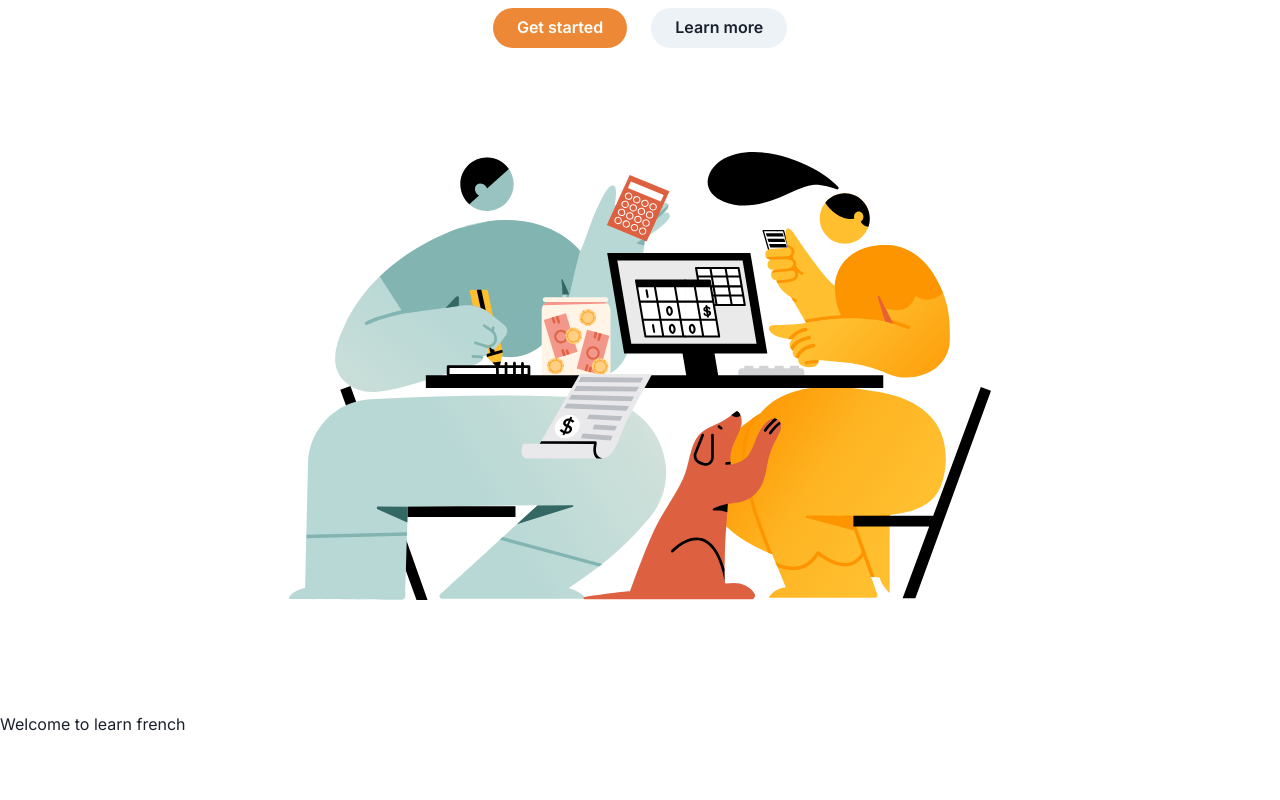
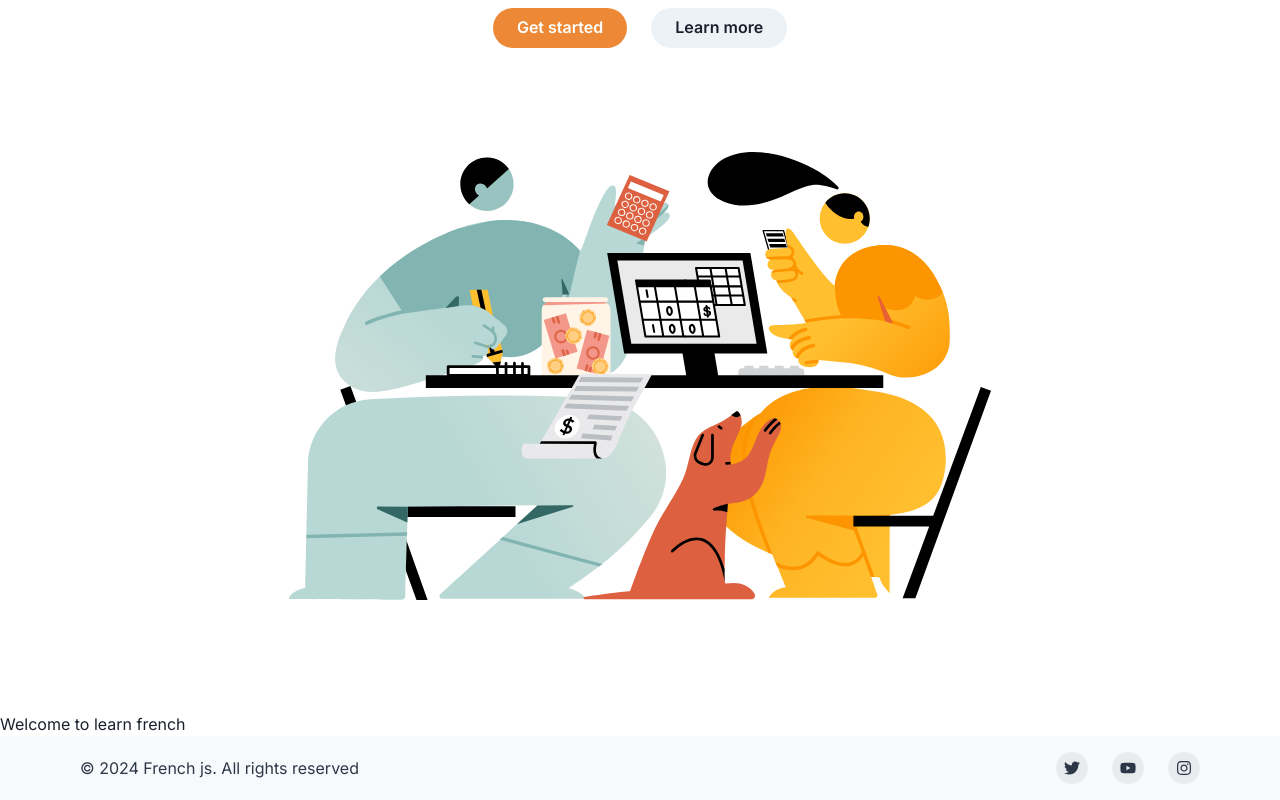
Before and after one commit to thesaint225/frenchjs, a Next.js app: page / in a window 1280 px wide. Shown: the part 424-1224 px from the top of the page. Before the commit the page ends 1160 px from the top, so only its background shows below. Built offline with nearby package versions, Linux system fonts and the light colour scheme; no server answers; the database is empty.

Commit message:
working on  the github issue

```diff
--- a/app/page.jsx
+++ b/app/page.jsx
@@ -1,6 +1,7 @@
 import connecteDb from "@/config/db";
 import Blog from "@/models/posts";
 import CallToActionWithIllustration from "@/components/Hero";
+import SmallWithSocial from "@/components/footer";
 import { signIn } from "@/auth";
 
 export default async function Home() {
@@ -54,6 +55,7 @@ export default async function Home() {
       <CallToActionWithIllustration />
 
       <h1>Welcome to learn french</h1>
+      <SmallWithSocial />
     </>
   );
 }
--- a/components/footer.jsx
+++ b/components/footer.jsx
@@ -1,3 +1,5 @@
+"use client";
+
 import {
   Box,
   chakra,
@@ -8,6 +10,7 @@ import {
   VisuallyHidden,
 } from "@chakra-ui/react";
 import { FaInstagram, FaTwitter, FaYoutube } from "react-icons/fa";
+import { ReactNode } from "react";
 
 const SocialButton = ({ children, label, href }) => {
   return (
@@ -48,7 +51,7 @@ export default function SmallWithSocial() {
         justify={{ base: "center", md: "space-between" }}
         align={{ base: "center", md: "center" }}
       >
-        <Text>© 2022 Chakra Templates. All rights reserved</Text>
+        <Text>© 2024 French js. All rights reserved</Text>
         <Stack direction={"row"} spacing={6}>
           <SocialButton label={"Twitter"} href={"#"}>
             <FaTwitter />
```
